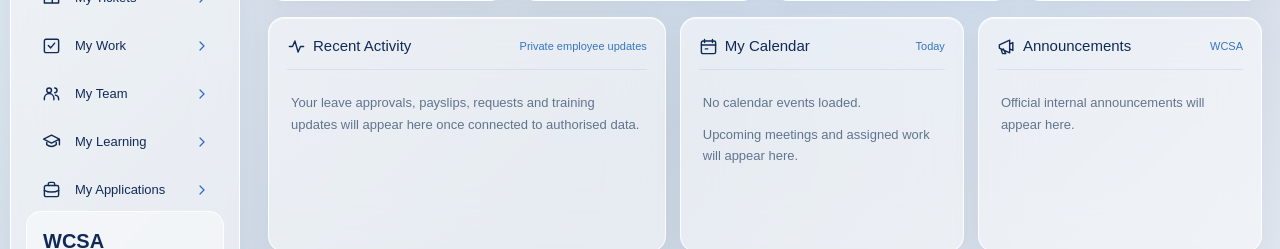
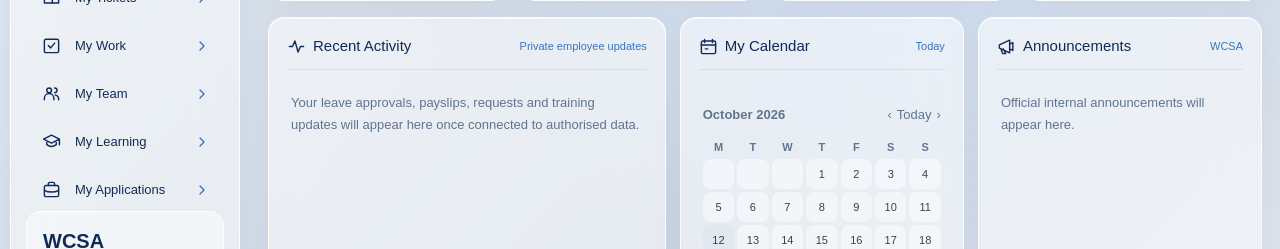
Before and after one commit to mywcsa/mywcsa_dev, a Next.js app: page /workhub in a window 1280 px wide. Shown: the part 468-717 px from the top of the page. Built offline with nearby package versions, Linux system fonts and the light colour scheme; no server answers; sample sign-in values are in the browser's storage.

Commit message:
Connect WorkHub dashboard My Calendar panel to Microsoft Graph

```diff
--- a/app/workhub/page.tsx
+++ b/app/workhub/page.tsx
@@ -2,6 +2,7 @@ import { auth } from "@/auth";
 import { redirect } from "next/navigation";
 import Link from "next/link";
 import styles from "./workhub.module.css";
+import OutlookCalendar from "./OutlookCalendar";
 import { WorkHubIcon, type WorkHubIconName } from "./WorkHubIcon";
 
 const nav: [WorkHubIconName,string,string][] = [
@@ -25,7 +26,7 @@ export default async function WorkHubPage() {
         </section>
         <div className={styles.panels}>
           <section className={styles.panel}><div className={styles.panelHead}><h2><WorkHubIcon name="activity" size={19}/> Recent Activity</h2><span>Private employee updates</span></div><div className={styles.empty}>Your leave approvals, payslips, requests and training updates will appear here once connected to authorised data.</div></section>
-          <section className={styles.panel}><div className={styles.panelHead}><h2><WorkHubIcon name="calendar" size={19}/> My Calendar</h2><span>Today</span></div><div className={styles.empty}>No calendar events loaded.<p>Upcoming meetings and assigned work will appear here.</p></div></section>
+          <section className={styles.panel}><div className={styles.panelHead}><h2><WorkHubIcon name="calendar" size={19}/> My Calendar</h2><span>Today</span></div><div className={styles.empty}><OutlookCalendar/></div></section>
           <section className={styles.panel}><div className={styles.panelHead}><h2><WorkHubIcon name="megaphone" size={19}/> Announcements</h2><span>WCSA</span></div><div className={styles.empty}>Official internal announcements will appear here.</div></section>
           <section className={styles.panel+" "+styles.quick}><div className={styles.panelHead}><h2><WorkHubIcon name="bolt" size={19}/> Quick Actions</h2></div><div className={styles.quickGrid}>{quick.map(([icon,title,href])=><Link key={href} href={href}><span><WorkHubIcon name={icon} size={24}/></span><small>{title}</small></Link>)}</div></section>
           <section className={styles.panel}><div className={styles.panelHead}><h2><WorkHubIcon name="users" size={19}/> My Team</h2></div><div className={styles.empty}>Chats, groups, channels and video meetings.</div></section>
```
